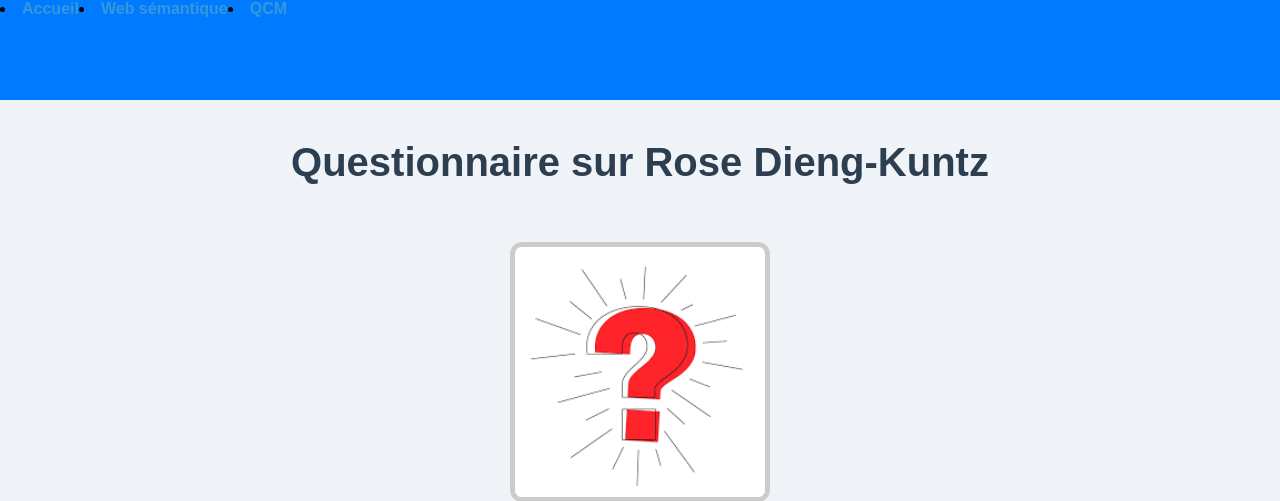
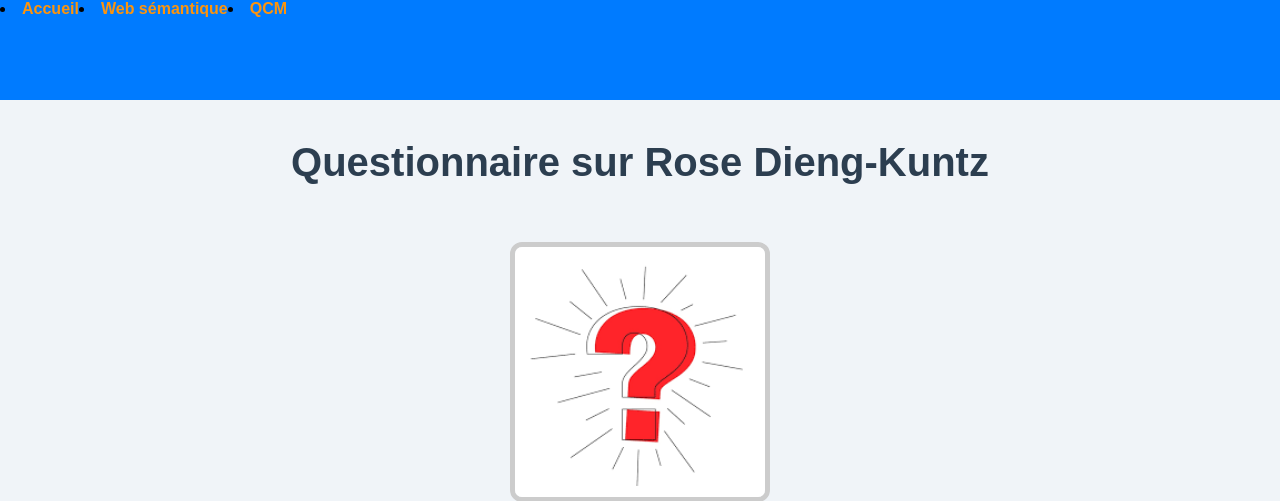
Before and after one commit to capitaine-tornado/rose-dieng-kuntz, a Flask app: page /qcm in a window 1280 px wide. Shown: the top 501 px of the page. Run offline with Flask 3, Linux system fonts and the light colour scheme.

Commit message:
Update qcm.html

```diff
--- a/templates/qcm.html
+++ b/templates/qcm.html
@@ -9,9 +9,9 @@
 <body>
 <div class="top-space">
 	<nav class="nav">
-		<li><a href="{{ url_for('index') }}">Accueil</a></li>
-		<li><a href="{{ url_for('page2') }}">Web sémantique</a></li>
-		<li><a href="{{ url_for('qcm') }}">QCM</a></li>
+		<li><a href="{{ url_for('index') }}"class="top-title">Accueil</a></li>
+		<li><a href="{{ url_for('page2') }}"class="top-title">Web sémantique</a></li>
+		<li><a href="{{ url_for('qcm') }}"class="top-title">QCM</a></li>
 	</nav>
 </div>
     <H1>Questionnaire sur Rose Dieng-Kuntz</H1>
```
